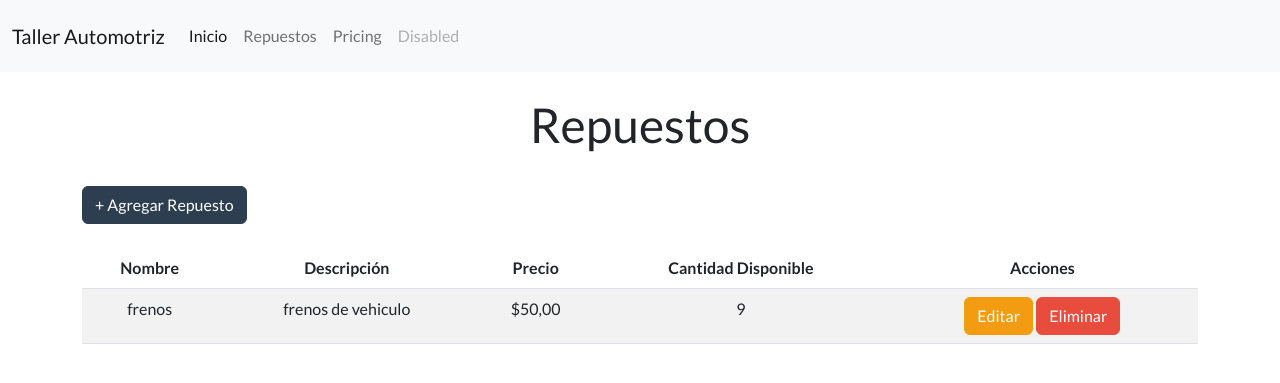
After one commit to ManuelHdz28/Proyecto-Taller_Automotriz, a Django app: page /repuestos/ in a window 1280 px wide. The commit adds this page. Shown: the top 383 px of the page. Run offline with Django 5.2, Linux system fonts and the light colour scheme; data comes from the database, SQL or seed files in the repository; both versions use the stored data as it was after the commit; some libraries are stand-ins or nearby versions.

```diff
--- /dev/null
+++ b/Aplicaciones/Taller/templates/plantilla.html
@@ -0,0 +1,56 @@
+<!DOCTYPE html>
+{% load static %}
+<html>
+<head>
+    {% block title %}{% endblock %} <!-- * Título de la página -->
+    <link rel="stylesheet" href="{% static 'css/styles.css' %}"> <!-- * Enlace a la hoja de estilos -->
+    <meta charset="UTF-8">
+    <link rel="stylesheet" type="text/css" href="{% static 'css/styles.css' %}">
+    <script src="{% static 'js/scripts.js' %}"></script>
+    <link href="https://cdn.jsdelivr.net/npm/bootstrap@5.3.6/dist/css/bootstrap.min.css" rel="stylesheet" integrity="sha384-4Q6Gf2aSP4eDXB8Miphtr37CMZZQ5oXLH2yaXMJ2w8e2ZtHTl7GptT4jmndRuHDT" crossorigin="anonymous">
+    <link rel="stylesheet" href="https://cdn.jsdelivr.net/npm/bootswatch@5.3.6/dist/flatly/bootstrap.min.css">
+    <link rel="shortcut icon" href="{% static 'icono.ico' %}" type="image/x-icon"> <!-- * Icono de la página -->
+</head>
+
+<body>
+
+    <!-- * Barra de navegación -->
+<nav class="navbar navbar-expand-lg bg-body-tertiary">
+  <div class="container-fluid">
+    <a class="navbar-brand" href="#">Taller Automotriz</a>
+    <button class="navbar-toggler" type="button" data-bs-toggle="collapse" data-bs-target="#navbarNav" aria-controls="navbarNav" aria-expanded="false" aria-label="Toggle navigation">
+      <span class="navbar-toggler-icon"></span>
+    </button>
+    <div class="collapse navbar-collapse" id="navbarNav">
+      <ul class="navbar-nav">
+        <li class="nav-item">
+          <a class="nav-link active" aria-current="page" href="/"> Inicio</a>
+        </li>
+        <li class="nav-item">
+          <a class="nav-link" href="{% url 'repuestos' %}">Repuestos</a>
+        </li>
+        <li class="nav-item">
+          <a class="nav-link" href="#">Pricing</a>
+        </li>
+        <li class="nav-item">
+          <a class="nav-link disabled" aria-disabled="true">Disabled</a>
+        </li>
+      </ul>
+    </div>
+  </div>
+</nav>
+
+    <!-- * Contenido principal -->
+    <main>
+        {% block content %} <!-- * Contenido de la página -->
+
+        {% endblock %}
+    </main>
+    <header>
+
+    </header>
+
+
+</body>
+<script src="https://cdn.jsdelivr.net/npm/bootstrap@5.3.6/dist/js/bootstrap.bundle.min.js" integrity="sha384-j1CDi7MgGQ12Z7Qab0qlWQ/Qqz24Gc6BM0thvEMVjHnfYGF0rmFCozFSxQBxwHKO" crossorigin="anonymous"></script>
+</html>
--- /dev/null
+++ b/Aplicaciones/Taller/templates/repuestos.html
@@ -0,0 +1,98 @@
+{% extends 'plantilla.html' %} {% load static %}
+{% block titulo %}
+<title>Repuestos</title>
+{% endblock %}
+
+{% block content %}
+    <div class="container">
+        <h1 class="text-center mt-4">Repuestos</h1>
+
+
+        <button type="button" class="btn btn-primary mt-4" data-bs-toggle="modal" data-bs-target="#exampleModal">
+            + Agregar Repuesto
+        </button>
+
+
+        {% if repuestos %}
+        <div class="table-responsive">
+            {% if repuestos %}
+            <table class="table table-striped table-hover text-center mt-4">
+                <thead>
+                    <tr>
+                        <th>Nombre</th>
+                        <th>Descripción</th>
+                        <th>Precio</th>
+                        <th>Cantidad Disponible</th>
+                        <th>Acciones</th>
+                    </tr>
+                </thead>
+                <tbody>
+                    {% for repuesto in repuestos %}
+                    <tr>
+                        <td>{{ repuesto.nombre_repuesto }}</td>
+                        <td>{{ repuesto.descripcion }}</td>
+                        <td>${{ repuesto.precio }}</td>
+                        <td>{{ repuesto.cantidad_disponible }}</td>
+                        <td>
+                            <a href="" class="btn btn-warning">Editar</a>
+                            <form action="" method="post" style="display:inline;">
+                                {% csrf_token %}
+                                <button type="submit" class="btn btn-danger">Eliminar</button>
+                            </form>
+                    </tr>
+                    {% endfor %}
+                </tbody>
+            </table>
+            {% else %}
+            <div class="alert alert-info text-center mt-4" role="alert">
+                No hay repuestos disponibles en este momento.
+            </div>
+            {% endif %}
+
+
+    {% else %}
+        <div class="alert alert-warning text-center mt-4" role="alert">
+            No se encontraron repuestos.
+        </div>
+    {% endif %}
+
+
+<!-- Modal -->
+<div class="modal fade" id="exampleModal" tabindex="-1" aria-labelledby="exampleModalLabel" aria-hidden="true">
+  <div class="modal-dialog">
+    <div class="modal-content">
+      <div class="modal-header">
+        <h1 class="modal-title fs-5" id="exampleModalLabel">Agregar Repuesto</h1>
+        <button type="button" class="btn-close" data-bs-dismiss="modal" aria-label="Close"></button>
+      </div>
+      <div class="modal-body">
+        <form method="post" action="">
+            {% csrf_token %}
+            <div class="mb-3">
+                <label for="nombre_repuesto" class="form-label">Nombre del Repuesto</label>
+                <input type="text" class="form-control" id="nombre_repuesto" name="nombre_repuesto" required>
+            </div>
+            <div class="mb-3">
+                <label for="descripcion" class="form-label">Descripción</label>
+                <textarea class="form-control" id="descripcion" name="descripcion" rows="3"></textarea>
+            </div>
+            <div class="mb-3">
+                <label for="precio" class="form-label">Precio</label>
+                <input type="number" class="form-control" id="precio" name="precio" required>
+            </div>
+            <div class="mb-3">
+                <label for="cantidad_disponible" class="form-label">Cantidad Disponible</label>
+                <input type="number" class="form-control" id="cantidad_disponible" name="cantidad_disponible" required>
+            </div>
+
+        </form>
+      </div>
+      <div class="modal-footer">
+        <button type="button" class="btn btn-secondary" data-bs-dismiss="modal">Close</button>
+        <button type="button" class="btn btn-primary">Save changes</button>
+      </div>
+    </div>
+  </div>
+</div>
+
+{% endblock content %}
--- a/Aplicaciones/Taller/urls.py
+++ b/Aplicaciones/Taller/urls.py
@@ -3,5 +3,6 @@ from django.urls import path, include
 from . import views
 
 urlpatterns = [
-    path('', views.index, name='index'),  # Maps the root URL to the index view
+    path('', views.index, name='index'),  # * Maps the root URL to the index view
+    path('repuestos/', views.repuestos, name="repuestos"),  # * Mapas de la URL 'repuestos/' a la vista repuestos
 ]
--- a/Aplicaciones/Taller/views.py
+++ b/Aplicaciones/Taller/views.py
@@ -1,5 +1,6 @@
 # ! views.py Aplicaciones/Taller
 from django.shortcuts import render
+from .models import Repuesto
 
 # Create your views here.
 def index(request):
@@ -7,3 +8,12 @@ def index(request):
      * Render the index page of the Taller application.
     """
     return render(request, 'index.html')
+
+def repuestos(request):
+
+    repuestosdbb = Repuesto.objects.all()  # * Recibe todos los repuestos de la base de datos
+
+    """
+     * Render the list of repuestos.
+    """
+    return render(request, 'repuestos.html', {'repuestos': repuestosdbb})  # * Pasa los repuestos a la plantilla 'repuestos.html'
--- a/automotriz/settings.py
+++ b/automotriz/settings.py
@@ -11,6 +11,7 @@ https://docs.djangoproject.com/en/5.2/ref/settings/
 """
 
 from pathlib import Path
+import os
 
 # Build paths inside the project like this: BASE_DIR / 'subdir'.
 BASE_DIR = Path(__file__).resolve().parent.parent
@@ -116,6 +117,7 @@ USE_TZ = True
 # https://docs.djangoproject.com/en/5.2/howto/static-files/
 
 STATIC_URL = 'static/'
+STATICSFILES_DIRS = (os.path.join(BASE_DIR, 'automotriz/static'),)
 
 # Default primary key field type
 # https://docs.djangoproject.com/en/5.2/ref/settings/#default-auto-field
--- /dev/null
+++ b/automotriz/static/css/style.css
@@ -0,0 +1,3 @@
+body {
+        padding: 20px;
+    }
```
Also changed, not shown: Aplicaciones/Taller/templates/index.html (+15 -14 lines), ProyectoHDP115.db, automotriz/static/img/icono.ico (added).
